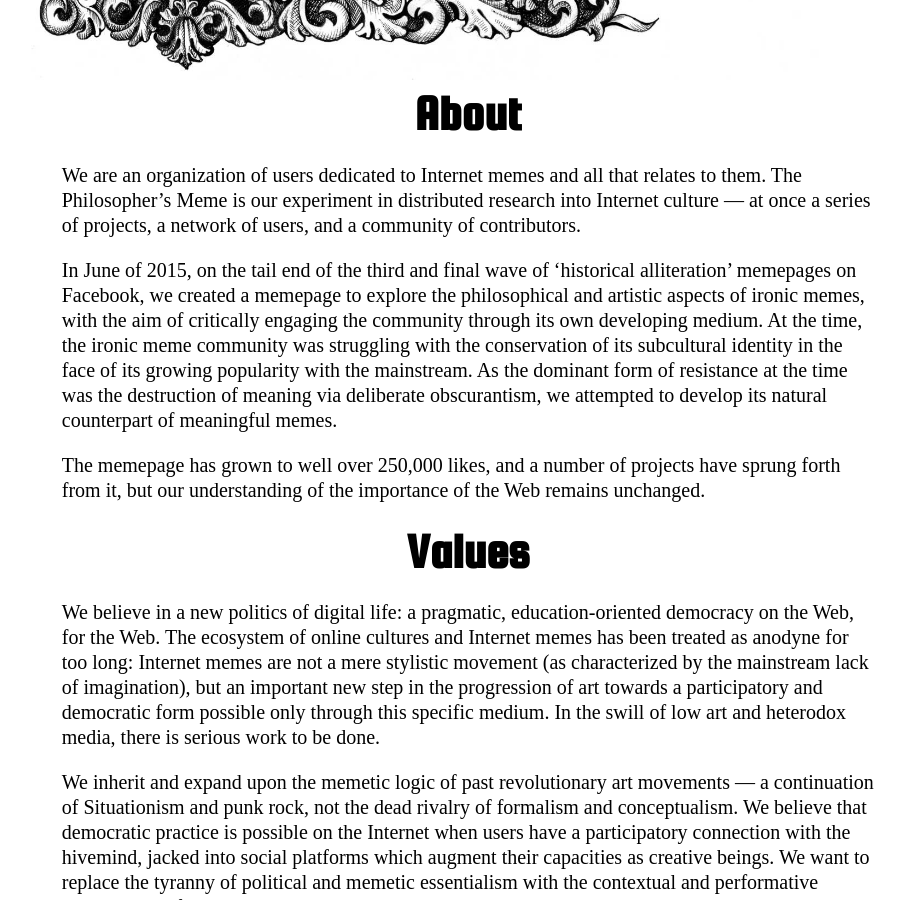
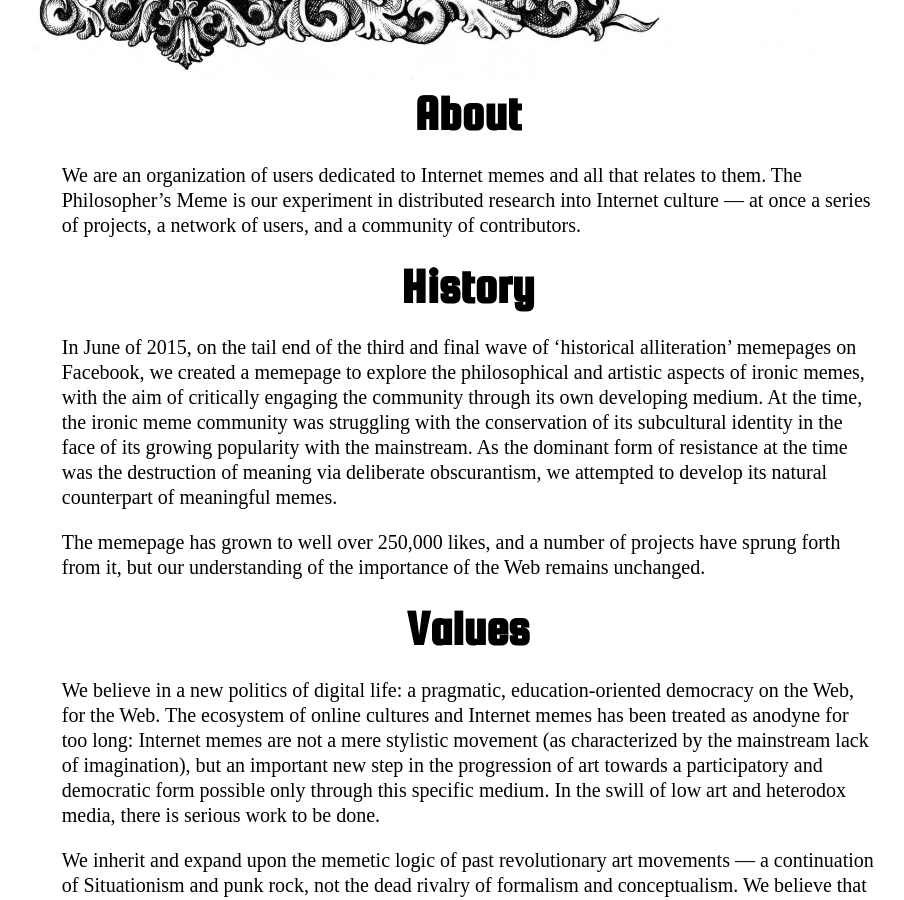
Before and after one commit to FraserThompson/PhilosophersMeme, a Jekyll site: the page built from about.md, in a window 1280 px wide and 900 px high, scrolled down 430 px. Shown: the whole window, without its empty margins (172-1076 px from the left). Built offline with Jekyll 4.4.1, drawn with Linux system fonts in a browser that asks for light colours; nearby versions of some CDN libraries; some web fonts are replaced; library files that are not in the unit come from our copies.

Commit message:
Updated About

```diff
--- a/about.md
+++ b/about.md
@@ -8,6 +8,8 @@ layout: default
 # About
 
 We are an organization of users dedicated to Internet memes and all that relates to them. The Philosopher’s Meme is our experiment in distributed research into Internet culture — at once a series of projects, a network of users, and a community of contributors.
+
+# History
 
 In June of 2015, on the tail end of the third and final wave of ‘historical alliteration’ memepages on Facebook, we created a memepage to explore the philosophical and artistic aspects of ironic memes, with the aim of critically engaging the community through its own developing medium. At the time, the ironic meme community was struggling with the conservation of its subcultural identity in the face of its growing popularity with the mainstream. As the dominant form of resistance at the time was the destruction of meaning via deliberate obscurantism, we attempted to develop its natural counterpart of meaningful memes.
 
```
